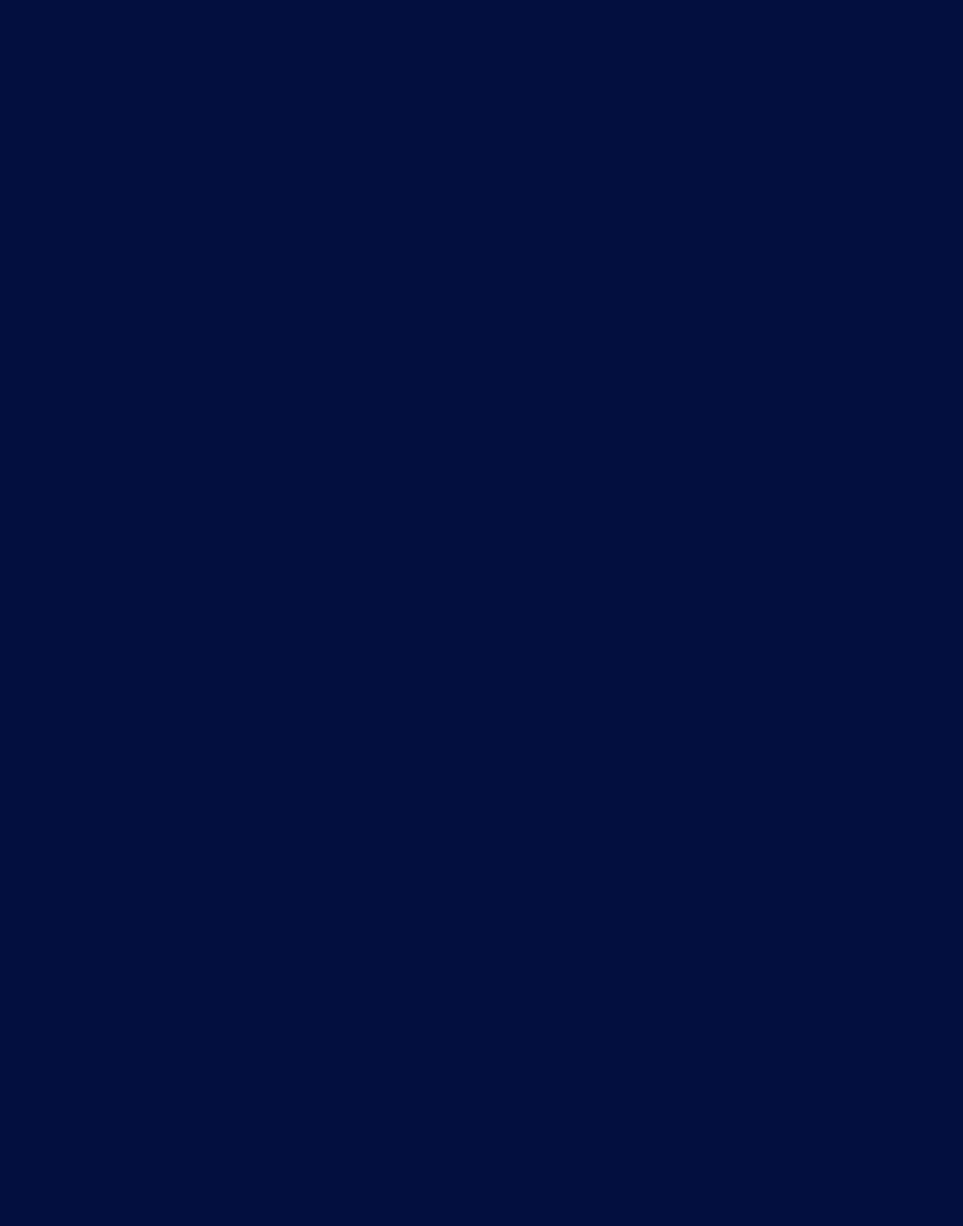
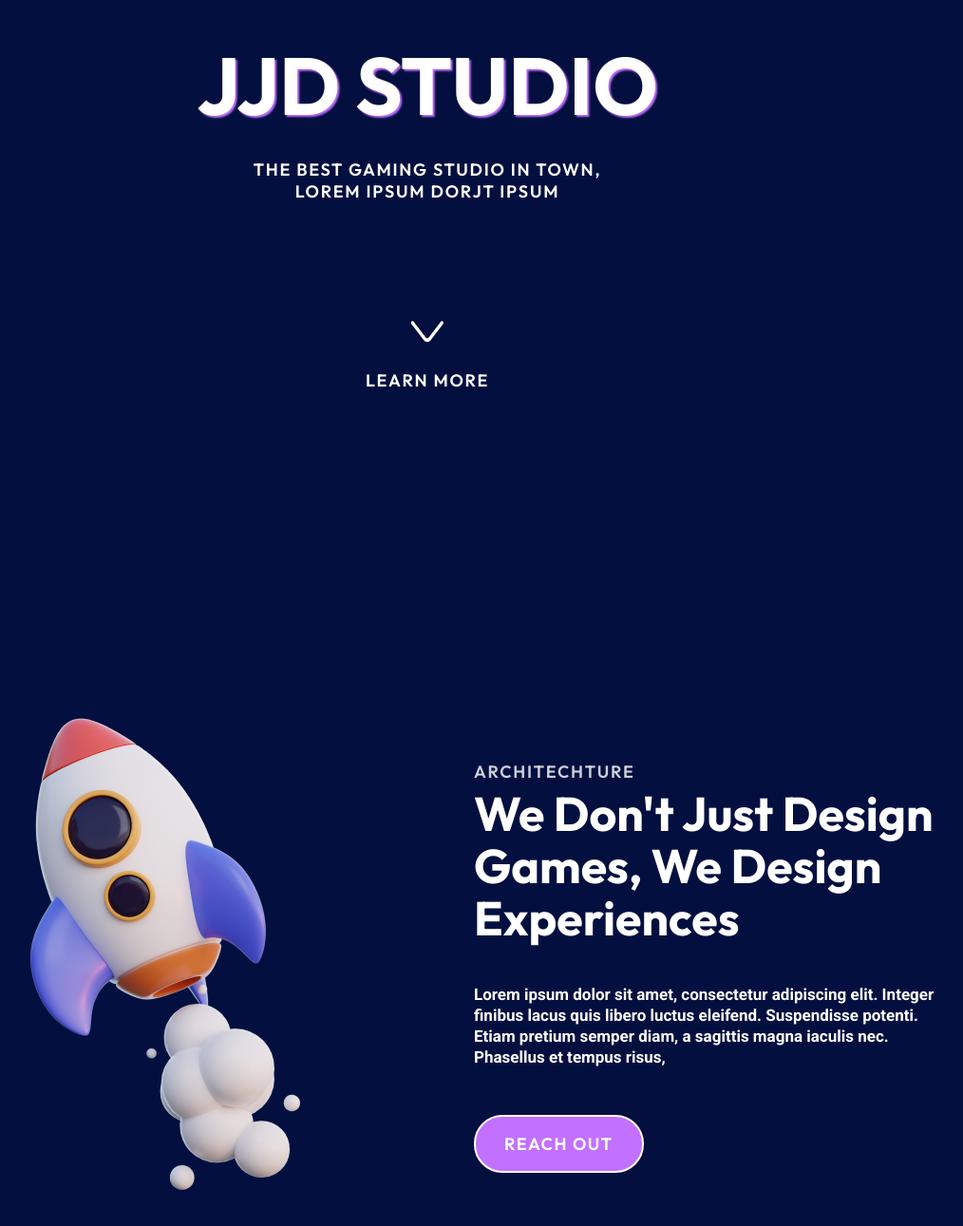
Before and after one commit to Bobsters6666/JJD-Studio, a React (Vite) app in the folder client/: page / in a window 1280 px wide. Shown: the part 279-1570 px from the top of the page at 95% size, without its empty margins (190-1204 px from the left). Before the commit the page ends 800 px from the top, so only its background shows below. Built offline with nearby package versions, Linux system fonts and the light colour scheme.

Commit message:
added hero and intro sections

```diff
--- a/client/src/App.css
+++ b/client/src/App.css
@@ -1,6 +1,72 @@
+html {
+  scroll-behavior: smooth;
+}
+
 body {
   margin: 0;
   padding: 0;
   background: var(--darkblue);
   color: var(--white);
+  user-select: none;
 }
+
+body>div {
+  width: 1120px;
+  margin: 0 auto;
+}
+
+::-webkit-scrollbar {
+  display: none;
+}
+
+h1 {
+  font-family: var(--ff-heading);
+  font-size: 85px;
+  font-weight: 700;
+  text-shadow: 2px 2px 2px var(--purple);
+  text-transform: uppercase;
+}
+
+h2 {
+  font-family: var(--ff-heading);
+  font-weight: 700;
+  line-height: 110%;
+  font-size: 50px;
+  text-transform: capitalize;
+}
+
+h4 {
+  font-family: var(--ff-heading);
+  font-size: 18px;
+  font-weight: 600;
+  text-transform: uppercase;
+  letter-spacing: 1.7px;
+}
+
+p {
+  font-family: var(--ff-body);
+  font-size: 17px;
+  line-height: 130%;
+  font-weight: 600;
+}
+
+button {
+  font-family: var(--ff-heading);
+  font-size: 18px;
+  font-weight: 600;
+  letter-spacing: 1.5px;
+  padding: 17px 30px;
+  background-color: var(--purple);
+  text-transform: uppercase;
+  border-radius: 30px;
+  border: 2px solid var(--white);
+  color: white;
+  transition: 0.25s ease-in-out;
+}
+
+button:hover {
+  background-color: transparent;
+  color: var(--purple);
+  border: 2px solid var(--purple);
+  cursor: pointer;
+}
--- a/client/src/App.tsx
+++ b/client/src/App.tsx
@@ -1,13 +1,20 @@
 import './App.css'
 import { BrowserRouter as Router, Route, Routes } from 'react-router-dom'
 import Navbar from './navbar'
+import Hero from './home/hero'
+import Intro from './home/intro'
 
 function App() {
   return (
     <>
      <Router>
+      <Navbar />
         <Routes>
-          <Route path="/" element={<Navbar />} />
+          <Route path="/" element={
+          <>
+            <Hero />
+            <Intro />
+          </>} />
         </Routes>
       </Router>
     </>
--- a/client/src/home/hero/index.css
+++ b/client/src/home/hero/index.css
@@ -0,0 +1,23 @@
+.hero{
+  height: 80vh;
+  display: grid;
+  place-items: center;
+  position: relative;
+  text-align: center;
+  margin-bottom: 300px;
+}
+
+.h1 {
+  text-align: center;
+  margin: 0;
+}
+
+.learn-more {
+  position: absolute;
+  bottom: 20px;
+  left: 50%;
+  transform: translateX(-50%);
+  display: flex;
+  flex-direction: column;
+  align-items: center;
+}
--- a/client/src/home/hero/index.tsx
+++ b/client/src/home/hero/index.tsx
@@ -1,10 +1,20 @@
 import React from 'react'
+import './index.css'
+import arrowDown from '../../assets/icons/arrow-down.svg'
 
-type Props = {}
+const Hero = () => {
+  return (
+    <div className='hero'>
+      <div>
+        <h1 className='h1'>JJD STUDIO</h1>
+        <h4>the best gaming studio in town, <br />lorem ipsum dorjt ipsum</h4>
+      </div>
 
-const Hero = (props: Props) => {
-  return (
-    <div>Hero</div>
+      <div className='learn-more'>
+        <a href="#intro"><img src={arrowDown} alt="" draggable="false"/></a>
+        <h4>Learn more</h4>
+      </div>
+    </div>
   )
 }
 
--- /dev/null
+++ b/client/src/home/intro/index.css
@@ -0,0 +1,22 @@
+.intro {
+  margin-bottom: 200px;
+}
+
+.intro>div {
+  display: flex;
+  align-items: center;
+  gap: 60px;
+}
+
+.intro>div h2 {
+  margin-top: 0px;
+}
+
+.intro>div h4 {
+  margin-bottom: 5px;
+  opacity: 0.8;
+}
+
+.intro>div p {
+  margin-bottom: 50px;
+}
--- /dev/null
+++ b/client/src/home/intro/index.tsx
@@ -0,0 +1,21 @@
+import React from 'react'
+import './index.css'
+import Rocket from '../../assets/Saly-43.png'
+
+const Intro = () => {
+  return (
+    <div className='intro' id="intro">
+      <div>
+        <img src={Rocket} alt="" className="src" draggable="false" />
+        <div className='intro-rightside'>
+          <h4 className="h4">architechture</h4>
+          <h2>we don't just design games, we design experiences</h2>
+          <p>Lorem ipsum dolor sit amet, consectetur adipiscing elit. Integer finibus lacus quis libero luctus eleifend. Suspendisse potenti. Etiam pretium semper diam, a sagittis magna iaculis nec. Phasellus et tempus risus,</p>
+          <button>reach out</button>
+        </div>
+      </div>
+    </div>
+  )
+}
+
+export default Intro
--- a/client/src/navbar/index.tsx
+++ b/client/src/navbar/index.tsx
@@ -6,7 +6,7 @@ const Navbar = () => {
   return (
     <div className='navbar'>
       <div>
-        <img src={Logo} alt="" className="logo" />
+        <img src={Logo} alt="" className="logo" draggable="false" />
         <ul>
           <li><a href="#">About Us</a></li>
           <li><a href="#">Releases</a></li>
```
